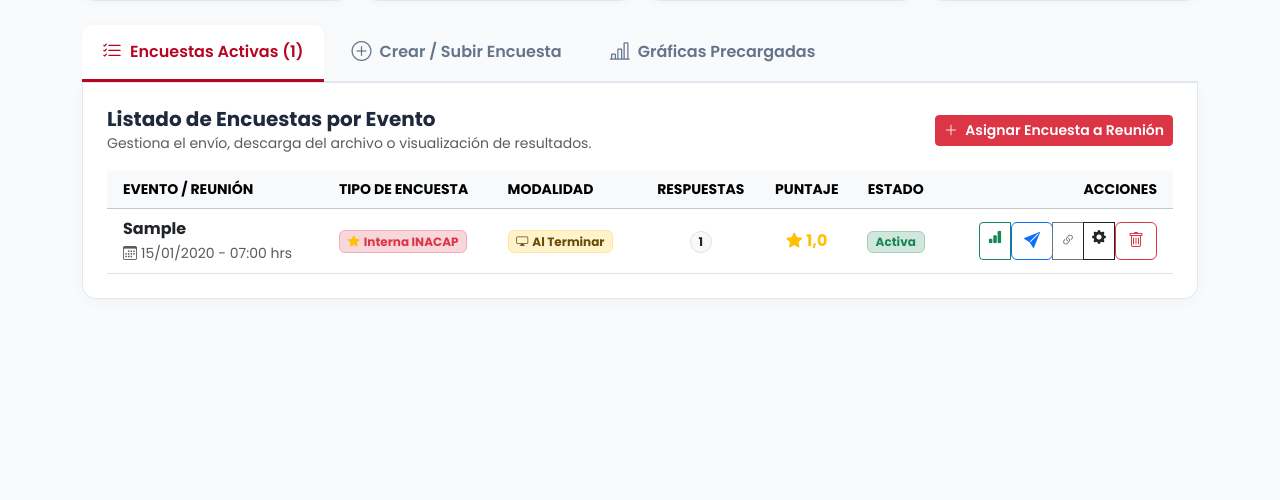
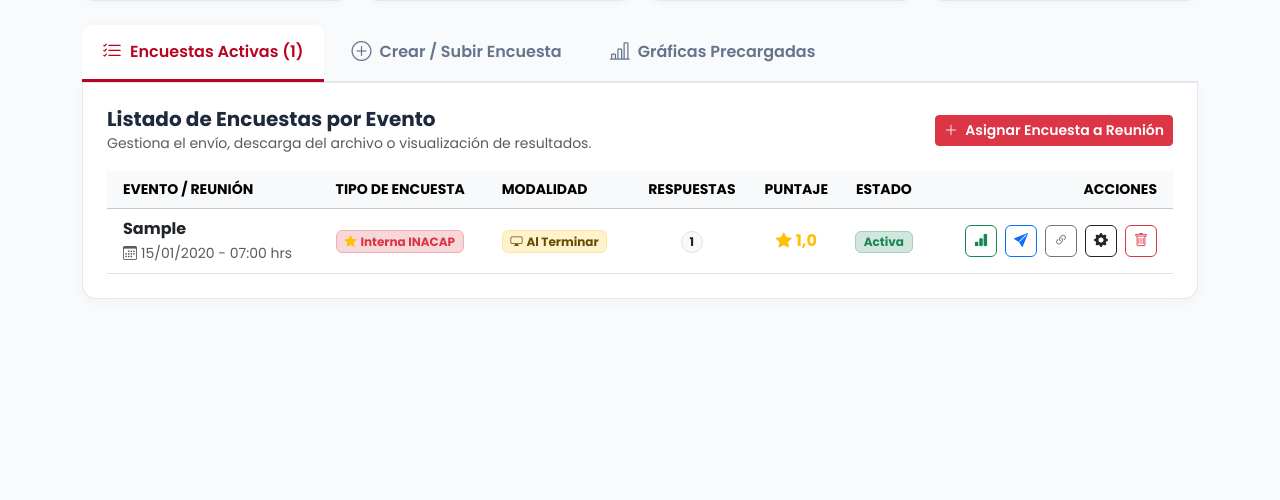
Before and after one commit to Litjoaco/inacap, a Django app: template templates/panel_admin_encuestas.html in a window 1280 px wide. Shown: the part 193-693 px from the top of the page. Run offline with Django 4.2, Linux system fonts and the light colour scheme; tables that the repository leaves empty hold one stand-in row (values such as "Sample post"); the template is opened without the code that fills it: values that come from a table or form of the project are taken from there, most other values are stand-ins (such as "Sample title", 1, 10 or a date in 2020); some libraries are stand-ins or nearby versions.

Commit message:
Mejora de espaciado y tooltips en botones de gestion de usuarios y encuestas

```diff
--- a/templates/panel_admin_encuestas.html
+++ b/templates/panel_admin_encuestas.html
@@ -206,10 +206,10 @@
             </div>
         </a>
         <div class="d-flex align-items-center gap-2">
-            <button class="btn btn-light btn-sm fw-semibold text-danger shadow-sm" onclick="activarPestaña('tab-crear')">
+            <button class="btn btn-light btn-sm fw-semibold text-danger shadow-sm" onclick="activarPestaña('tab-crear')" data-bs-toggle="tooltip" data-bs-placement="bottom" title="Crear o asignar una nueva encuesta">
                 <i class="bi bi-plus-circle-fill me-1"></i> Nueva Encuesta
             </button>
-            <a href="{% url 'panel-admin:panel_admin' %}" class="btn btn-outline-light btn-sm">
+            <a href="{% url 'panel-admin:panel_admin' %}" class="btn btn-outline-light btn-sm" data-bs-toggle="tooltip" data-bs-placement="bottom" title="Regresar al panel principal de administración">
                 <i class="bi bi-arrow-left me-1"></i> Volver al Panel
             </a>
         </div>
@@ -391,20 +391,20 @@
                                 {% endif %}
                             </td>
                             <td class="text-end pe-3">
-                                <div class="btn-group btn-group-sm">
+                                <div class="d-inline-flex gap-2 align-items-center justify-content-end">
                                     <!-- Ver Resultados o Abrir/Descargar Archivo -->
                                     {% if e.tipo_encuesta == 'externa' %}
                                         {% if e.archivo_encuesta %}
-                                            <a href="{{ e.archivo_encuesta.url }}" target="_blank" class="btn btn-outline-success" title="Descargar / Ver Archivo de Encuesta">
+                                            <a href="{{ e.archivo_encuesta.url }}" target="_blank" class="btn btn-outline-success btn-sm d-inline-flex align-items-center justify-content-center" style="width: 32px; height: 32px; border-radius: 6px;" data-bs-toggle="tooltip" data-bs-placement="top" title="Descargar / Ver archivo de la encuesta">
                                                 <i class="bi bi-file-earmark-arrow-down-fill"></i>
                                             </a>
                                         {% elif e.url_externa %}
-                                            <a href="{{ e.url_externa }}" target="_blank" class="btn btn-outline-info" title="Abrir Enlace de la Entidad">
+                                            <a href="{{ e.url_externa }}" target="_blank" class="btn btn-outline-info btn-sm d-inline-flex align-items-center justify-content-center" style="width: 32px; height: 32px; border-radius: 6px;" data-bs-toggle="tooltip" data-bs-placement="top" title="Abrir enlace externo de la entidad">
                                                 <i class="bi bi-box-arrow-up-right"></i>
                                             </a>
                                         {% endif %}
                                     {% else %}
-                                        <a href="{% url 'panel-admin:ver_respuestas_encuesta' e.id %}" class="btn btn-outline-success" title="Ver Gráficas y Respuestas">
+                                        <a href="{% url 'panel-admin:ver_respuestas_encuesta' e.id %}" class="btn btn-outline-success btn-sm d-inline-flex align-items-center justify-content-center" style="width: 32px; height: 32px; border-radius: 6px;" data-bs-toggle="tooltip" data-bs-placement="top" title="Ver gráficas y respuestas recibidas">
                                             <i class="bi bi-bar-chart-fill"></i>
                                         </a>
                                     {% endif %}
@@ -412,35 +412,35 @@
                                     <!-- Enviar por Correo a Asistentes -->
                                     <form action="{% url 'panel-admin:enviar_encuesta_correo_asistentes' e.id %}" method="POST" class="d-inline" onsubmit="return confirm('¿Enviar esta encuesta por correo a los asistentes acreditados de {{ e.reunion.detalle }}?');">
                                         {% csrf_token %}
-                                        <button type="submit" class="btn btn-outline-primary" title="Enviar encuesta a los asistentes acreditados">
+                                        <button type="submit" class="btn btn-outline-primary btn-sm d-inline-flex align-items-center justify-content-center" style="width: 32px; height: 32px; border-radius: 6px;" data-bs-toggle="tooltip" data-bs-placement="top" title="Enviar encuesta por correo a asistentes acreditados">
                                             <i class="bi bi-send-fill"></i>
                                         </button>
                                     </form>
 
                                     <!-- Copiar Enlace Directo -->
                                     {% if e.tipo_encuesta == 'externa' and e.archivo_encuesta %}
-                                        <button type="button" class="btn btn-outline-secondary" onclick="copiarLink('{{ request.scheme }}://{{ request.get_host }}{{ e.archivo_encuesta.url }}')" title="Copiar Enlace del Archivo">
+                                        <button type="button" class="btn btn-outline-secondary btn-sm d-inline-flex align-items-center justify-content-center" style="width: 32px; height: 32px; border-radius: 6px;" onclick="copiarLink('{{ request.scheme }}://{{ request.get_host }}{{ e.archivo_encuesta.url }}')" data-bs-toggle="tooltip" data-bs-placement="top" title="Copiar enlace directo del archivo">
                                             <i class="bi bi-link-45deg"></i>
                                         </button>
                                     {% elif e.tipo_encuesta == 'externa' and e.url_externa %}
-                                        <button type="button" class="btn btn-outline-secondary" onclick="copiarLink('{{ e.url_externa }}')" title="Copiar Enlace Externo">
+                                        <button type="button" class="btn btn-outline-secondary btn-sm d-inline-flex align-items-center justify-content-center" style="width: 32px; height: 32px; border-radius: 6px;" onclick="copiarLink('{{ e.url_externa }}')" data-bs-toggle="tooltip" data-bs-placement="top" title="Copiar enlace externo">
                                             <i class="bi bi-link-45deg"></i>
                                         </button>
                                     {% else %}
-                                        <button type="button" class="btn btn-outline-secondary" onclick="copiarLink('{{ request.scheme }}://{{ request.get_host }}/encuesta/{{ e.reunion.id }}/')" title="Copiar Enlace Directo">
+                                        <button type="button" class="btn btn-outline-secondary btn-sm d-inline-flex align-items-center justify-content-center" style="width: 32px; height: 32px; border-radius: 6px;" onclick="copiarLink('{{ request.scheme }}://{{ request.get_host }}/encuesta/{{ e.reunion.id }}/')" data-bs-toggle="tooltip" data-bs-placement="top" title="Copiar enlace directo de la encuesta">
                                             <i class="bi bi-link-45deg"></i>
                                         </button>
                                     {% endif %}
 
                                     <!-- Editar -->
-                                    <a href="{% url 'panel-admin:editar_encuesta' e.id %}" class="btn btn-outline-dark" title="Editar Configuración">
+                                    <a href="{% url 'panel-admin:editar_encuesta' e.id %}" class="btn btn-outline-dark btn-sm d-inline-flex align-items-center justify-content-center" style="width: 32px; height: 32px; border-radius: 6px;" data-bs-toggle="tooltip" data-bs-placement="top" title="Editar configuración de la encuesta">
                                         <i class="bi bi-gear-fill"></i>
                                     </a>
 
                                     <!-- Eliminar -->
                                     <form action="{% url 'panel-admin:eliminar_encuesta' e.id %}" method="POST" class="d-inline" onsubmit="return confirm('¿Seguro que deseas eliminar esta encuesta?');">
                                         {% csrf_token %}
-                                        <button type="submit" class="btn btn-outline-danger" title="Eliminar">
+                                        <button type="submit" class="btn btn-outline-danger btn-sm d-inline-flex align-items-center justify-content-center" style="width: 32px; height: 32px; border-radius: 6px;" data-bs-toggle="tooltip" data-bs-placement="top" title="Eliminar encuesta">
                                             <i class="bi bi-trash"></i>
                                         </button>
                                     </form>
@@ -894,6 +894,14 @@
             prompt('Copia el enlace:', url);
         });
     }
+
+    // Inicializar tooltips de Bootstrap
+    document.addEventListener('DOMContentLoaded', function () {
+        const tooltipTriggerList = [].slice.call(document.querySelectorAll('[data-bs-toggle="tooltip"]'));
+        tooltipTriggerList.map(function (el) {
+            return new bootstrap.Tooltip(el, { trigger: 'hover' });
+        });
+    });
 </script>
 </body>
 </html>
--- a/templates/panel_admin_plantillas_etiqueta.html
+++ b/templates/panel_admin_plantillas_etiqueta.html
@@ -89,13 +89,13 @@
                                         <small class="text-muted d-block mb-1">Elementos: {{ p.orden_elementos_display|join:", " }}</small>
                                         {% if p.texto_extra %}<span class="badge bg-secondary">{{ p.texto_extra }}</span>{% endif %}
                                     </div>
-                                    <div class="btn-group">
-                                        <a href="{% url 'panel-admin:editar_plantilla_etiqueta' p.id %}" class="btn btn-sm btn-outline-primary" title="Editar">
+                                    <div class="d-inline-flex gap-2 align-items-center">
+                                        <a href="{% url 'panel-admin:editar_plantilla_etiqueta' p.id %}" class="btn btn-sm btn-outline-primary d-inline-flex align-items-center justify-content-center" style="width: 32px; height: 32px; border-radius: 6px;" data-bs-toggle="tooltip" data-bs-placement="top" title="Editar plantilla de etiqueta">
                                             <i class="bi bi-pencil-fill"></i>
                                         </a>
                                         <form method="post" action="{% url 'panel-admin:eliminar_plantilla_etiqueta' p.id %}" onsubmit="return confirm('¿Seguro que deseas eliminar esta plantilla?');" class="d-inline">
                                             {% csrf_token %}
-                                            <button type="submit" class="btn btn-sm btn-outline-danger" title="Eliminar">
+                                            <button type="submit" class="btn btn-sm btn-outline-danger d-inline-flex align-items-center justify-content-center" style="width: 32px; height: 32px; border-radius: 6px;" data-bs-toggle="tooltip" data-bs-placement="top" title="Eliminar plantilla">
                                                 <i class="bi bi-trash-fill"></i>
                                             </button>
                                         </form>
```
Also changed, not shown: templates/panel_admin_usuarios.html (+9 -5 lines).
